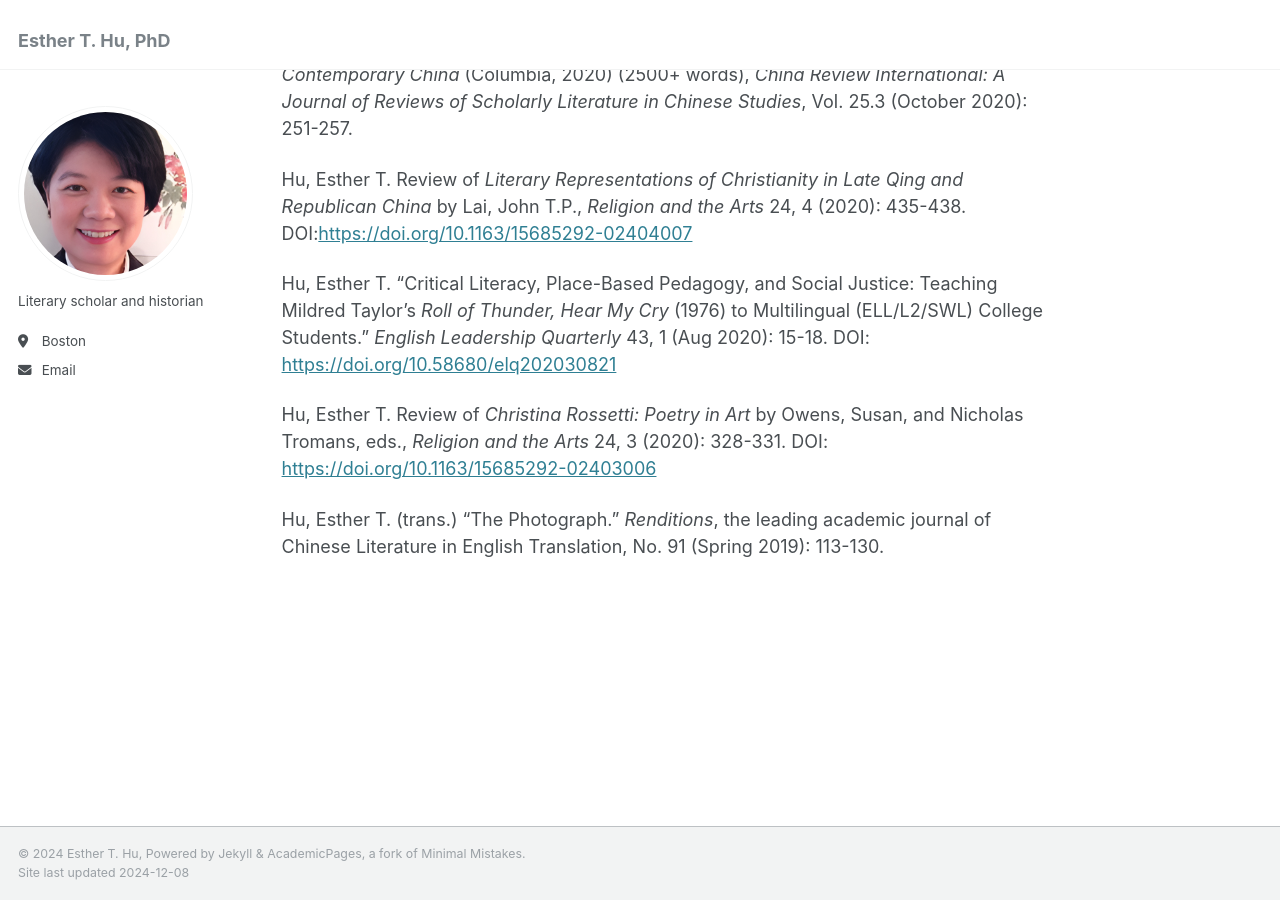
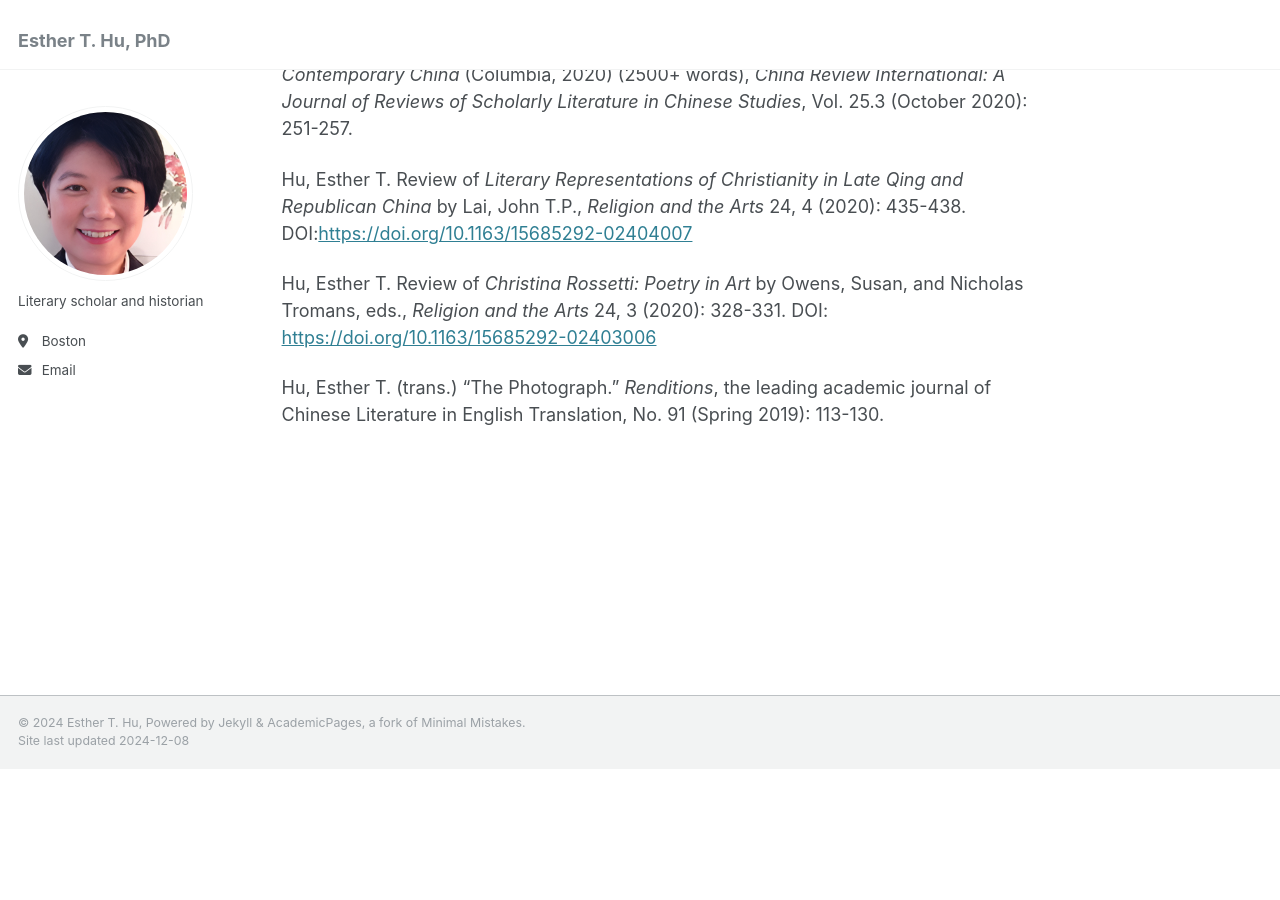
Before and after one commit to estherthu/estherthu.github.io, a Jekyll site: the page built from _pages/about.md, in a window 1280 px wide and 900 px high, scrolled down 2578 px. Built offline with Jekyll 4.4.1, drawn with Linux system fonts in a browser that asks for light colours; after the commit the page ends 3347 px from its top, so only the background shows below that.

Commit message:
Update about.md

```diff
--- a/_pages/about.md
+++ b/_pages/about.md
@@ -49,8 +49,6 @@ Hu, Esther T. Review of <i>Voices from the Chinese Century: Public Intellectual
 
 Hu, Esther T. Review of <i>Literary Representations of Christianity in Late Qing and Republican China</i> by Lai, John T.P., <i>Religion and the Arts</i> 24, 4 (2020): 435-438. DOI:[https://doi.org/10.1163/15685292-02404007](https://doi.org/10.1163/15685292-02404007)
 
-Hu, Esther T. "Critical Literacy, Place-Based Pedagogy, and Social Justice: Teaching Mildred Taylor’s <i>Roll of Thunder, Hear My Cry</i> (1976) to Multilingual (ELL/L2/SWL) College Students." <i>English Leadership Quarterly</i> 43, 1 (Aug 2020): 15-18. DOI: [https://doi.org/10.58680/elq202030821](https://doi.org/10.58680/elq202030821)
-
 Hu, Esther T.  Review of <i>Christina Rossetti: Poetry in Art</i> by Owens, Susan, and Nicholas Tromans, eds., <i>Religion and the Arts</i> 24, 3 (2020): 328-331. DOI: [https://doi.org/10.1163/15685292-02403006](https://doi.org/10.1163/15685292-02403006)
 
 Hu, Esther T. (trans.) “The Photograph.” <i>Renditions</i>, the leading academic journal of Chinese Literature in English Translation, No. 91 (Spring 2019): 113-130.
```
